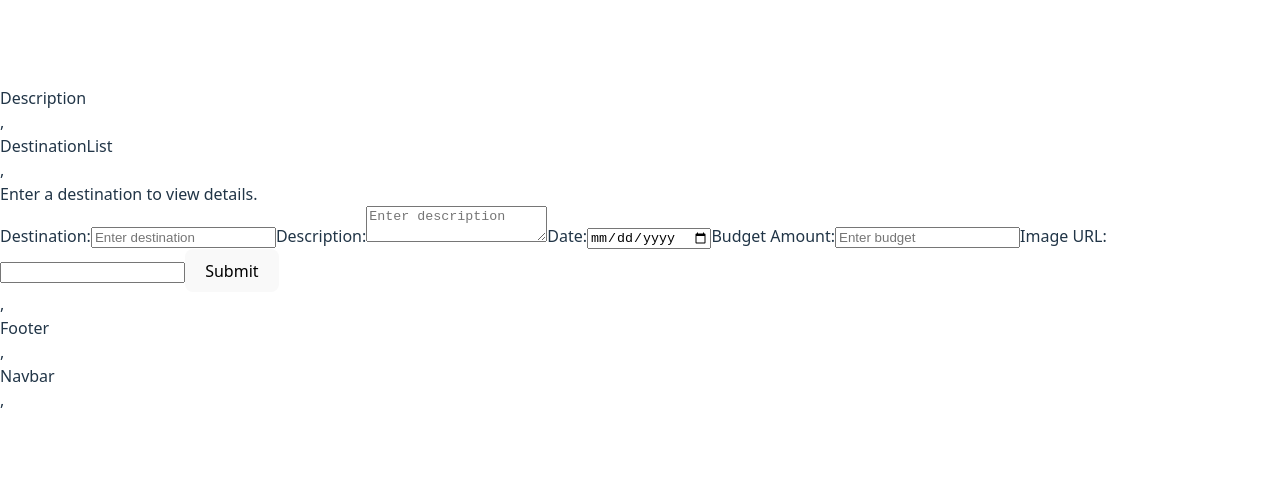
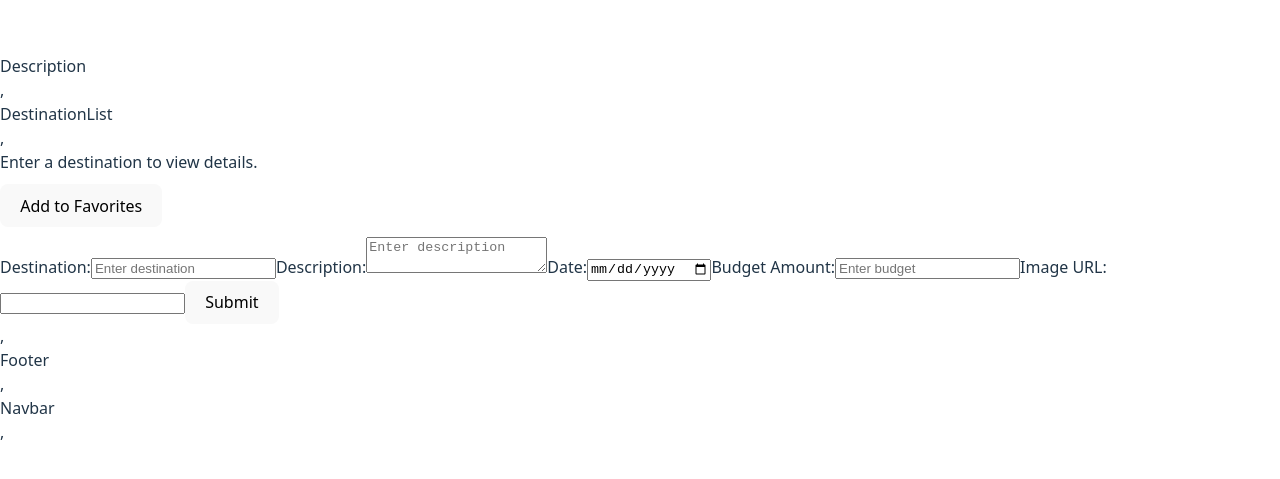
Before and after one commit to Joshuakaranja/final-phase-2-project, a React (Vite) app: page / in a window 1280 px wide. Shown: the part 151-630 px from the top of the page. Built offline with nearby package versions, Linux system fonts and the light colour scheme.

Commit message:
Favorite button added

```diff
--- a/src/Destination.jsx
+++ b/src/Destination.jsx
@@ -56,9 +56,6 @@ function Destination({ destination }) {
     destination?.budgetedAmount > 2000 ? 'Over Budget' : 'Within Budget';
   const budgetColor = destination?.budgetedAmount > 2000 ? 'red' : 'green';
 
-
-
-
   return (
     <div>
       {destination ? (
@@ -86,6 +83,9 @@ function Destination({ destination }) {
       ) : (
         <div>Enter a destination to view details.</div>
       )}
+            <button onClick={toggleFavorite} style={{ margin: '10px 0' }}>
+        {isFavorite ? 'Remove from Favorites' : 'Add to Favorites'}
+      </button>
 
       <form onSubmit={handleSubmit}>
         <label htmlFor="destination">Destination:</label>
```
